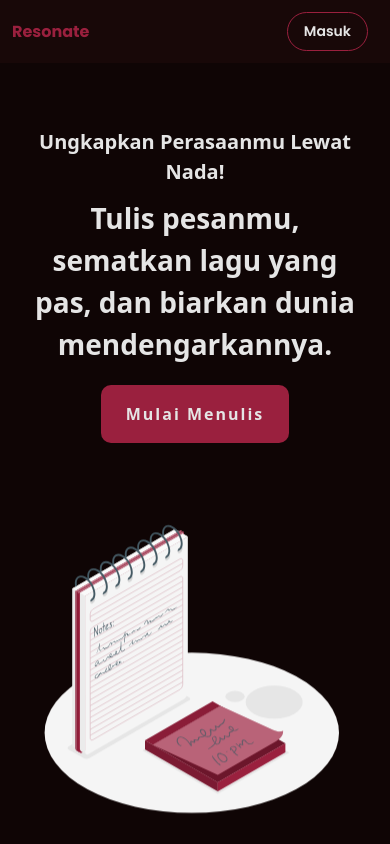
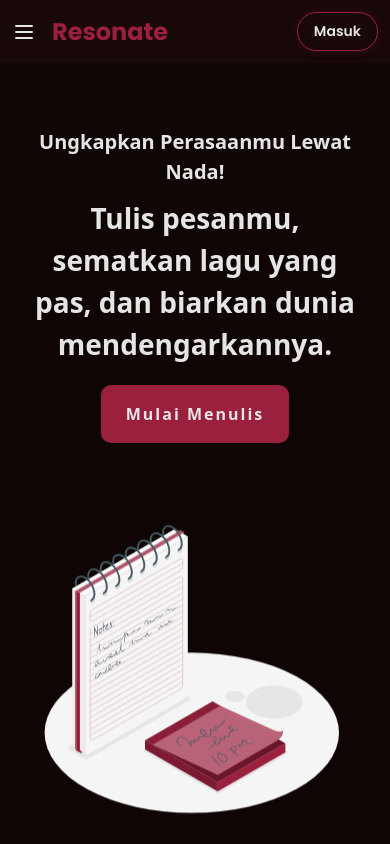
Before and after one commit to gilangages/resonate, a Vue app in the folder front-end/: page / in a window 390 px wide. Shown: the top 844 px of the page. Built offline with nearby package versions, Linux system fonts and the light colour scheme; no server answers.

Commit message:
benerin landingpage navbar

```diff
--- a/front-end/src/components/LandingPage/LandingPage.vue
+++ b/front-end/src/components/LandingPage/LandingPage.vue
@@ -80,10 +80,10 @@ onMounted(() => {
 <template>
   <div class="relative min-h-screen bg-[#0f0505]">
     <Navbar />
-    <Hero />
-    <Fitur />
+    <Hero id="home" />
+    <Fitur id="fitur" />
     <PesanLain />
-    <FAQ />
+    <FAQ id="faq" />
     <Ajakan />
     <Footer />
 
--- a/front-end/src/components/LandingPage/Section/Navbar.vue
+++ b/front-end/src/components/LandingPage/Section/Navbar.vue
@@ -1,25 +1,161 @@
-<script></script>
+<script setup>
+import { ref } from "vue";
+import { useRouter, useRoute } from "vue-router";
+
+const router = useRouter();
+const route = useRoute();
+const isMobileMenuOpen = ref(false);
+
+const toggleMobileMenu = () => {
+  isMobileMenuOpen.value = !isMobileMenuOpen.value;
+};
+
+// Fungsi Scroll dengan Offset
+const handleScroll = (sectionId) => {
+  const element = document.getElementById(sectionId);
+  if (element) {
+    const headerOffset = 90;
+    const elementPosition = element.getBoundingClientRect().top;
+    const offsetPosition = elementPosition + window.scrollY - headerOffset;
+
+    window.scrollTo({
+      top: offsetPosition,
+      behavior: "smooth",
+    });
+  }
+};
+
+// LOGIKA PERBAIKAN DI SINI (Tetap dipertahankan)
+const scrollToSection = async (sectionId) => {
+  isMobileMenuOpen.value = false;
+
+  if (route.path !== "/") {
+    // 1. Pindah ke Home
+    await router.push("/");
+
+    // 2. Cek elemen secara berulang (Polling)
+    let attempts = 0;
+    const checkExist = setInterval(() => {
+      const element = document.getElementById(sectionId);
+
+      if (element) {
+        // Jika ketemu, langsung scroll dan hentikan pengecekan
+        handleScroll(sectionId);
+        clearInterval(checkExist);
+      }
+
+      attempts++;
+      // Jika sudah 20x cek (2 detik) tidak ketemu juga, menyerah (stop)
+      if (attempts >= 20) {
+        clearInterval(checkExist);
+      }
+    }, 100);
+  } else {
+    // Jika sudah di Home, langsung scroll
+    handleScroll(sectionId);
+  }
+};
+</script>
+
 <template>
-  <!-- NAVBAR -->
-  <div class="font-poppins flex items-center justify-between bg-[#180808] p-[12px] text-[#e5e5e5] sticky top-0 z-50">
-    <RouterLink to="/" data-title="Resonate" class="tooltip-container-mid no-underline">
+  <div class="font-poppins bg-[#180808] sticky top-0 z-50 w-full">
+    <div class="flex items-center justify-between p-[12px] bg-[#180808] relative z-50">
+      <div class="flex items-center gap-4">
+        <button
+          @click="toggleMobileMenu"
+          class="md:hidden text-[#e5e5e5] hover:text-[#9a203e] transition-transform active:scale-90 focus:outline-none">
+          <svg
+            v-if="!isMobileMenuOpen"
+            xmlns="http://www.w3.org/2000/svg"
+            class="h-6 w-6"
+            fill="none"
+            viewBox="0 0 24 24"
+            stroke="currentColor">
+            <path stroke-linecap="round" stroke-linejoin="round" stroke-width="2" d="M4 6h16M4 12h16M4 18h16" />
+          </svg>
+          <svg
+            v-else
+            xmlns="http://www.w3.org/2000/svg"
+            class="h-6 w-6"
+            fill="none"
+            viewBox="0 0 24 24"
+            stroke="currentColor">
+            <path stroke-linecap="round" stroke-linejoin="round" stroke-width="2" d="M6 18L18 6M6 6l12 12" />
+          </svg>
+        </button>
+
+        <div @click="scrollToSection('home')" class="cursor-pointer flex items-center gap-2 select-none">
           <h1
-        class="text-[16px] sm:text-[24px] text-[#9a203e] m-0 sm:ml-[1em] font-bold hover:text-[#b92b4a] transition-colors cursor-pointer">
+            class="text-[24px] sm:text-[24px] text-[#9a203e] m-0 sm:ml-[1em] font-bold hover:text-[#b92b4a] transition-colors">
             Resonate
           </h1>
+        </div>
+      </div>
+
+      <div class="hidden md:flex items-center gap-8 text-[14px] font-medium text-gray-400">
+        <button @click="scrollToSection('fitur')" class="hover:text-white transition-colors hover:scale-105 transform">
+          Fitur
+        </button>
+        <button @click="scrollToSection('faq')" class="hover:text-white transition-colors hover:scale-105 transform">
+          FAQ
+        </button>
+        <RouterLink to="/about" class="hover:text-white transition-colors hover:scale-105 transform">
+          Tentang & Laporan
         </RouterLink>
-    <div class="flex items-center gap-[10px] pr-[10px] justify-center">
+      </div>
+
+      <div class="flex items-center gap-[10px]">
         <RouterLink
           to="/register"
-        class="cursor-pointer hidden lg:block bg-[#180808] text-[#e5e5e5] text-[14px] font-semibold hover:text-[#8c8a8a]">
+          class="cursor-pointer hidden sm:block text-[#e5e5e5] text-[14px] font-semibold hover:text-[#ff4d6d] transition-colors">
           Daftar
         </RouterLink>
         <RouterLink
           to="/login"
-        class="cursor-pointer bg-[#180808] transition-transform duration-200 ease-out hover:scale-105 border border-[#9a203e] hover:bg-[#9a203e] text-[#e5e5e5] text-[14px] font-semibold px-[16px] py-[8px] rounded-[20px]">
+          class="cursor-pointer bg-[#180808] transition-all duration-200 ease-out hover:scale-105 border border-[#9a203e] hover:bg-[#9a203e] text-[#e5e5e5] text-[14px] font-semibold px-[16px] py-[8px] rounded-full shadow-[0_0_10px_rgba(154,32,62,0.2)] hover:shadow-[0_0_20px_rgba(154,32,62,0.4)]">
           Masuk
         </RouterLink>
       </div>
     </div>
+
+    <transition
+      enter-active-class="transition duration-300 ease-out"
+      enter-from-class="transform -translate-y-5 opacity-0"
+      enter-to-class="transform translate-y-0 opacity-100"
+      leave-active-class="transition duration-200 ease-in"
+      leave-from-class="transform translate-y-0 opacity-100"
+      leave-to-class="transform -translate-y-5 opacity-0">
+      <div
+        v-if="isMobileMenuOpen"
+        class="md:hidden absolute top-full left-0 w-full bg-[#1c1516] border-b border-[#9a203e]/30 shadow-[0_10px_30px_-10px_rgba(0,0,0,0.8)] z-40">
+        <div class="flex flex-col p-6 gap-4 text-[#e5e5e5] text-[15px] font-medium">
+          <button
+            @click="scrollToSection('fitur')"
+            class="text-left hover:text-[#9a203e] py-2 border-b border-white/5 transition-colors">
+            Fitur
+          </button>
+          <button
+            @click="scrollToSection('faq')"
+            class="text-left hover:text-[#9a203e] py-2 border-b border-white/5 transition-colors">
+            FAQ
+          </button>
+          <RouterLink
+            to="/about"
+            @click="isMobileMenuOpen = false"
+            class="block hover:text-[#9a203e] py-2 border-b border-white/5 transition-colors">
+            Tentang & Laporan
+          </RouterLink>
+
+          <div class="pt-2">
+            <RouterLink
+              to="/register"
+              @click="isMobileMenuOpen = false"
+              class="block w-full text-center bg-[#9a203e]/10 text-[#9a203e] font-bold py-3 rounded-xl border border-[#9a203e]/50 hover:bg-[#9a203e] hover:text-white transition-all">
+              Daftar Akun Baru
+            </RouterLink>
+          </div>
+        </div>
+      </div>
+    </transition>
+  </div>
 </template>
-<style scoped></style>
--- a/front-end/src/components/User/Section/NavbarUser.vue
+++ b/front-end/src/components/User/Section/NavbarUser.vue
@@ -6,7 +6,7 @@
   <div class="font-poppins flex items-center justify-between bg-[#180808] p-[12px] text-[#e5e5e5] sticky top-0 z-50">
     <RouterLink to="/" class="no-underline">
       <h1
-        class="text-[16px] sm:text-[24px] text-[#9a203e] m-0 sm:ml-[1em] font-bold hover:text-[#b92b4a] transition-colors cursor-pointer">
+        class="text-[24px] sm:text-[24px] text-[#9a203e] m-0 sm:ml-[1em] font-bold hover:text-[#b92b4a] transition-colors cursor-pointer">
         Resonate
       </h1>
     </RouterLink>
```
Also changed, not shown: 1 other file (tests, documents, lock files or other folders). Lines whose indentation alone changed are shown as unchanged.
